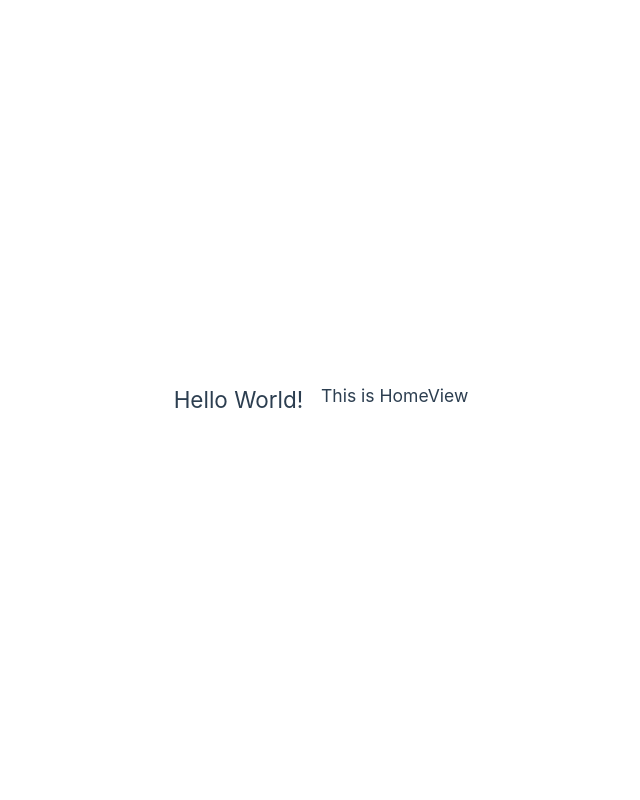
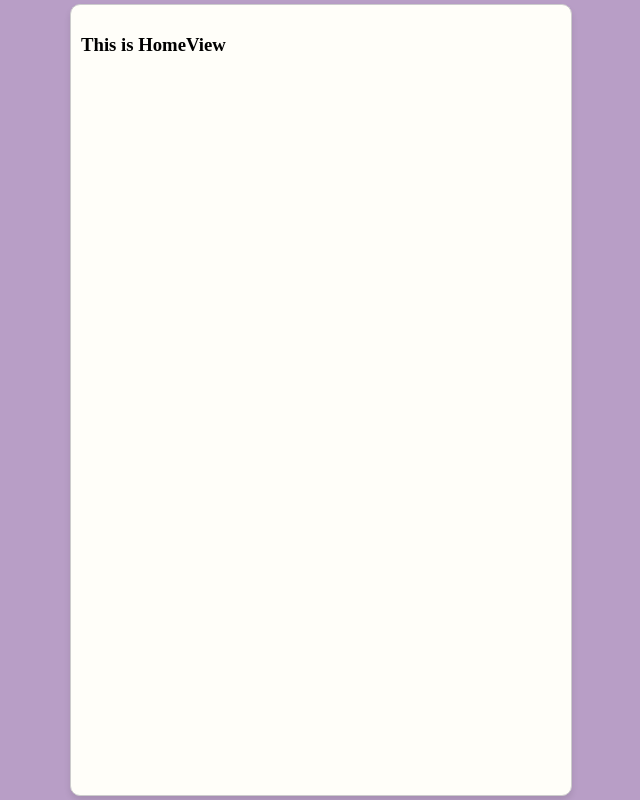
Before and after one commit to jjungyeun/jjungyeun, a Vue app: page / in a window 1280 px wide. Shown: the whole page, without its empty margins (319-959 px from the left). Built offline with nearby package versions, Linux system fonts and the light colour scheme.

Commit message:
set basic css setting

```diff
--- a/index.html
+++ b/index.html
@@ -3,7 +3,8 @@
   <head>
     <meta charset="UTF-8">
     <link rel="icon" href="/favicon.ico">
-    <meta name="viewport" content="width=device-width, initial-scale=1.0">
+    <!-- <meta name="viewport" content="width=device-width, initial-scale=1.0"> -->
+    <meta name="viewport" content="width=device-width, initial-scale=1.0, maximum-scale=1.0, user-scalable=no">
     <title>Vite App</title>
   </head>
   <body>
--- a/src/App.vue
+++ b/src/App.vue
@@ -3,72 +3,12 @@ import { RouterLink, RouterView } from 'vue-router'
 </script>
 
 <template>
-    <div>
-      <h2>Hello World!</h2>
+  <div id="app" class="container">
+    <div class="mobile-view">
+      <RouterView />
     </div>
-    <RouterView />
+  </div>
 </template>
 
 <style scoped>
-header {
-  line-height: 1.5;
-  max-height: 100vh;
-}
-
-.logo {
-  display: block;
-  margin: 0 auto 2rem;
-}
-
-nav {
-  width: 100%;
-  font-size: 12px;
-  text-align: center;
-  margin-top: 2rem;
-}
-
-nav a.router-link-exact-active {
-  color: var(--color-text);
-}
-
-nav a.router-link-exact-active:hover {
-  background-color: transparent;
-}
-
-nav a {
-  display: inline-block;
-  padding: 0 1rem;
-  border-left: 1px solid var(--color-border);
-}
-
-nav a:first-of-type {
-  border: 0;
-}
-
-@media (min-width: 1024px) {
-  header {
-    display: flex;
-    place-items: center;
-    padding-right: calc(var(--section-gap) / 2);
-  }
-
-  .logo {
-    margin: 0 2rem 0 0;
-  }
-
-  header .wrapper {
-    display: flex;
-    place-items: flex-start;
-    flex-wrap: wrap;
-  }
-
-  nav {
-    text-align: left;
-    margin-left: -1rem;
-    font-size: 1rem;
-
-    padding: 1rem 0;
-    margin-top: 1rem;
-  }
-}
 </style>
--- a/src/assets/main.css
+++ b/src/assets/main.css
@@ -1,35 +1,61 @@
-@import './base.css';
-
-#app {
-  max-width: 1280px;
-  margin: 0 auto;
-  padding: 2rem;
-  font-weight: normal;
+html, body {
+  height: 100vh;
+  width: 100vw;
+  margin: 0;
+  background-color: #B89EC6;
+  overflow: hidden;
 }
 
-a,
-.green {
-  text-decoration: none;
-  color: hsla(160, 100%, 37%, 1);
-  transition: 0.4s;
-  padding: 3px;
+.container {
+  height: 100vh;
+  width: 100vw;
+  display: flex;
+  justify-content: center;
+  align-items: center;
 }
 
-@media (hover: hover) {
-  a:hover {
-    background-color: hsla(160, 100%, 37%, 0.2);
+.mobile-view {
+  width: 100%; /* 기본적으로 가로는 100% */
+  height: 100%; /* 기본적으로 세로는 100% */
+
+  padding: 10px;
+
+  background-color: #FFFEF9;
+  overflow-y: auto; /* 세로 스크롤 활성화 */
+  overflow-x: hidden; /* 가로 스크롤 방지 */
+}
+
+.mobile-view::-webkit-scrollbar {
+  width: 8px; /* 스크롤바 너비 */
+  display: none;
+}
+
+.mobile-view:hover::-webkit-scrollbar {
+  display: block; /* 호버하거나 스크롤 중일 때 표시 */
+}
+
+.mobile-view::-webkit-scrollbar-thumb {
+  background-color: #ccc; /* 스크롤바 색상 */
+  border-radius: 4px; /* 둥근 모서리 */
+}
+
+.mobile-view::-webkit-scrollbar-thumb:hover {
+  background-color: #aaa; /* 마우스 올렸을 때 색상 */
+}
+
+.mobile-view::-webkit-scrollbar-track {
+  background-color: #f0f0f0; /* 스크롤바 배경색 */
+}
+
+
+/* 반응형 스타일 */
+@media (min-width: 480px) { /* 가로 480px 이상 (PC 또는 태블릿) */
+  .mobile-view {
+    width: 480px; /* PC에서는 가로 크기 고정 */
+    height: calc(100vh - 30px); /* PC에서는 세로를 화면 높이에 맞추기 */
+    margin: auto;
+    border-radius: 10px;
+    border: 1px solid #ccc;
+    box-shadow: 0 4px 6px rgba(0, 0, 0, 0.1);
   }
 }
-
-@media (min-width: 1024px) {
-  body {
-    display: flex;
-    place-items: center;
-  }
-
-  #app {
-    display: grid;
-    grid-template-columns: 1fr 1fr;
-    padding: 0 2rem;
-  }
-}
--- a/vite.config.js
+++ b/vite.config.js
@@ -2,13 +2,11 @@ import { fileURLToPath, URL } from 'node:url'
 
 import { defineConfig } from 'vite'
 import vue from '@vitejs/plugin-vue'
-import vueDevTools from 'vite-plugin-vue-devtools'
 
 // https://vite.dev/config/
 export default defineConfig({
   plugins: [
     vue(),
-    vueDevTools(),
   ],
   resolve: {
     alias: {
```
